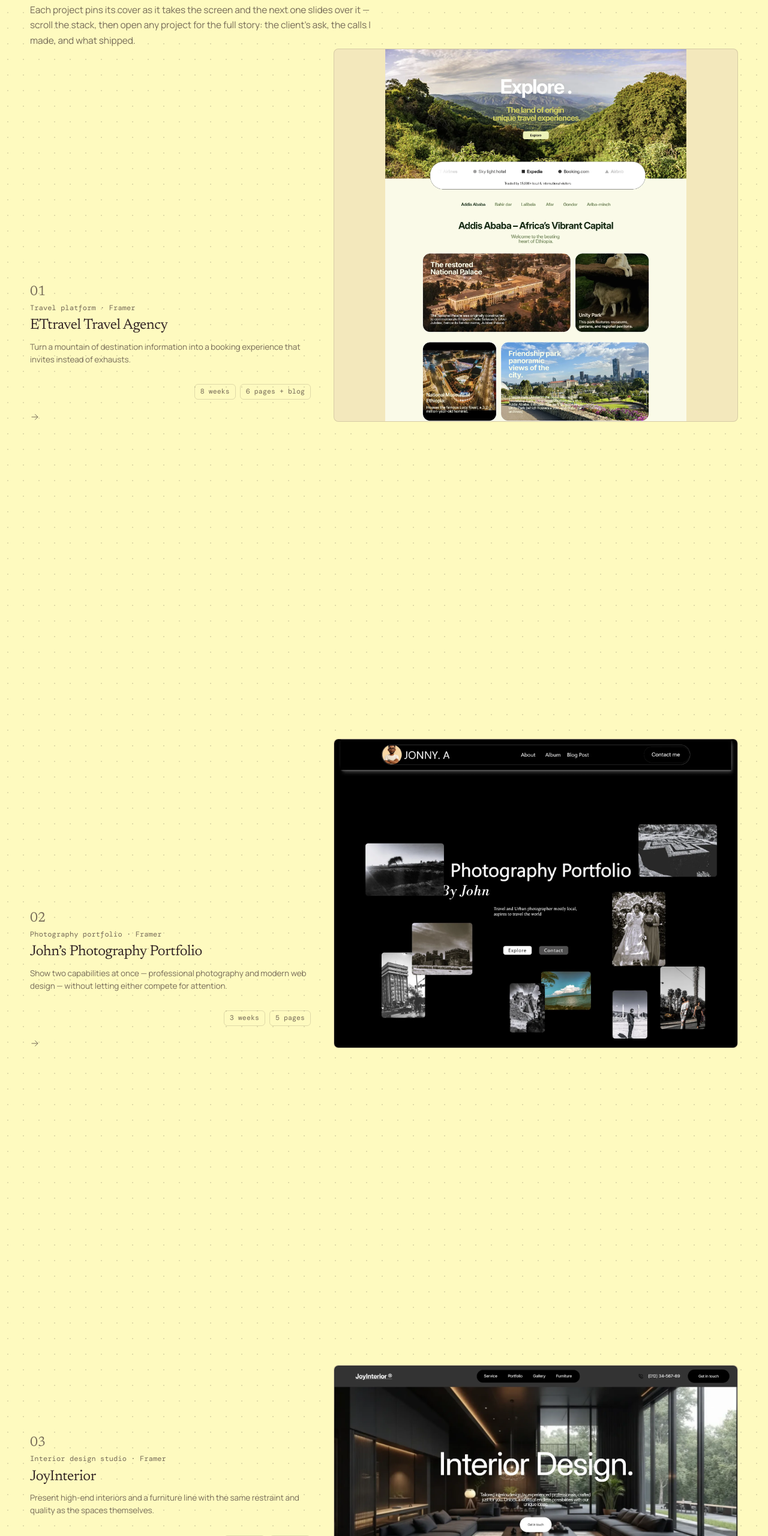
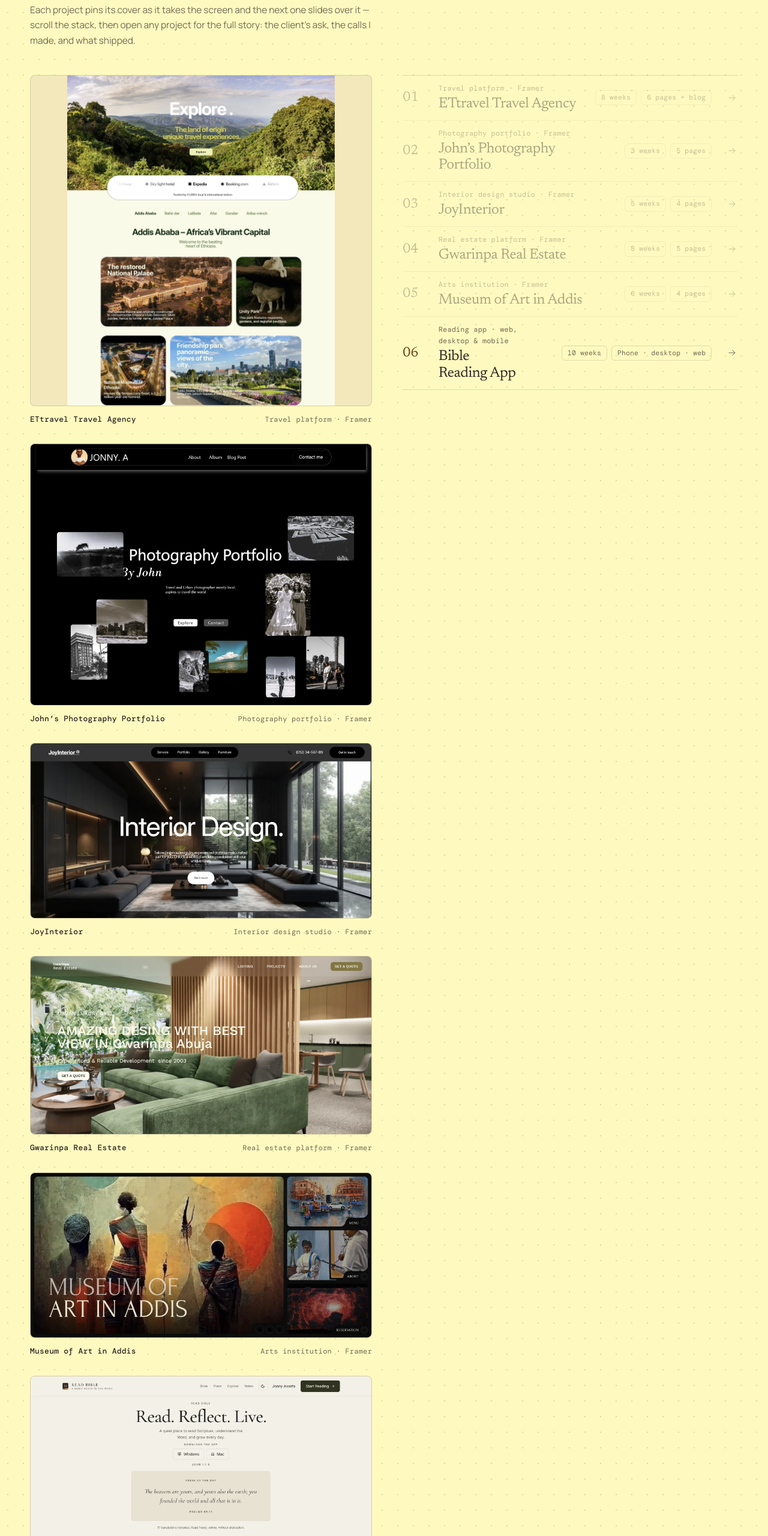
Before and after one commit to joyeking/johns-portfolio, a plain HTML site: page index.html in a window 1280 px wide. Shown: the part 5140-7700 px from the top of the page at 60% size. Drawn offline with nearby package versions, Linux system fonts and the light colour scheme.

Commit message:
Selected work: back to the two-column index, pinned, with layering covers
- Restore the old stage-left / list-right layout, but the stage no longer swaps one picture: every cover is its own sticky card in a single containing block, so each pins at the pin line and the next scrolls up and over it. The section stays fixed for the whole layering.

- The list pins in step with the stage; site.js marks the row whose cover is on top against a 44px band on the pin line (rebuilt on resize), so text and image cannot disagree.

- An in-flow spacer row gives the last card room to pin (a sticky child is constrained by the content box, so padding would not have done it); z-index:var(--i) fixes paint order.

- Rows dim to .4 until lit; the pinned list is height-aware (description below 820px, kind below 640px) so the lit row can never sit under the fold.

- Phone: stage dropped, rows carry their own thumbnails, undimmed — how this section has always read on a small screen.

- Delete the superseded v23 preview-index rules (pointer comment left in place); LEAN_SKIP already keeps the velocity lean off work-index.

```diff
--- a/index.html
+++ b/index.html
@@ -50,73 +50,52 @@ Landing pages and optimisation</p></article><article class="service" data-sc-in>
 Visual style guides
 Typography and colour systems
 Brand storytelling</p></article></div></div></section>
-<section class="section section-line" id="featured" data-sc-act="flow" data-sc-lean><div class="wrap"><p class="kicker">Selected work</p><h2 class="section-heading" data-sc-in data-sc-stagger="55"><span class="kt-w">Selected</span> <span class="kt-w">work,</span> <span class="kt-w">shaped</span> <span class="kt-w">by</span> <span class="kt-w">real</span> <span class="kt-w">challenges.</span></h2><p class="section-copy">Each project pins its cover as it takes the screen and the next one slides over it — scroll the stack, then open any project for the full story: the client’s ask, the calls I made, and what shipped.</p><ol class="work-stack" data-work-stack><li class="work-stack-item">
-<a data-route class="work-stack-inner" href="projects/https-ettravel-framer-website/index.html">
-<div class="work-stack-text" data-sc-in data-sc-stagger="70">
+<section class="section section-line" id="featured" data-sc-act="flow" data-sc-lean><div class="wrap"><p class="kicker">Selected work</p><h2 class="section-heading" data-sc-in data-sc-stagger="55"><span class="kt-w">Selected</span> <span class="kt-w">work,</span> <span class="kt-w">shaped</span> <span class="kt-w">by</span> <span class="kt-w">real</span> <span class="kt-w">challenges.</span></h2><p class="section-copy">Each project pins its cover as it takes the screen and the next one slides over it — scroll the stack, then open any project for the full story: the client’s ask, the calls I made, and what shipped.</p><div class="work-index" data-work-stack>
+<div class="work-stage"><a data-route class="work-stage-card" style="--i:0" data-stage="0" href="projects/https-ettravel-framer-website/index.html">
+<span class="work-stage-img"><img src="assets/work/https-ettravel-framer-website/cover.webp" alt="ETtravel Travel Agency — cover" fetchpriority="high" width="1800" height="2221"></span>
+<span class="work-stage-cap"><b>ETtravel Travel Agency</b><span>Travel platform · Framer</span></span>
+</a><a data-route class="work-stage-card" style="--i:1" data-stage="1" href="projects/https-foolish-checkbox-044906-framer-app/index.html">
+<span class="work-stage-img"><img src="assets/work/https-foolish-checkbox-044906-framer-app/cover.webp" alt="John’s Photography Portfolio — cover" loading="lazy" width="1800" height="1378"></span>
+<span class="work-stage-cap"><b>John’s Photography Portfolio</b><span>Photography portfolio · Framer</span></span>
+</a><a data-route class="work-stage-card" style="--i:2" data-stage="2" href="projects/https-joyinterior-framer-website/index.html">
+<span class="work-stage-img"><img src="assets/work/https-joyinterior-framer-website/cover.webp" alt="JoyInterior — cover" loading="lazy" width="1800" height="923"></span>
+<span class="work-stage-cap"><b>JoyInterior</b><span>Interior design studio · Framer</span></span>
+</a><a data-route class="work-stage-card" style="--i:3" data-stage="3" href="projects/https-gwarinparealestate-framer-website/index.html">
+<span class="work-stage-img"><img src="assets/work/https-gwarinparealestate-framer-website/cover.webp" alt="Gwarinpa Real Estate — cover" loading="lazy" width="1800" height="938"></span>
+<span class="work-stage-cap"><b>Gwarinpa Real Estate</b><span>Real estate platform · Framer</span></span>
+</a><a data-route class="work-stage-card" style="--i:4" data-stage="4" href="projects/museum-of-art-in-addis/index.html">
+<span class="work-stage-img"><img src="assets/work/museum-of-art-in-addis/cover.webp" alt="Museum of Art in Addis — cover" loading="lazy" width="1800" height="871"></span>
+<span class="work-stage-cap"><b>Museum of Art in Addis</b><span>Arts institution · Framer</span></span>
+</a><a data-route class="work-stage-card" style="--i:5" data-stage="5" href="projects/bible-reading-app/index.html">
+<span class="work-stage-img"><img src="assets/work/bible-reading-app/cover.webp" alt="Bible Reading App — cover" loading="lazy" width="1800" height="864"></span>
+<span class="work-stage-cap"><b>Bible Reading App</b><span>Reading app · web, desktop & mobile</span></span>
+</a></div>
+<div class="work-list-col"><ol class="work-list"><li class="work-row-li" data-work-row="0"><a data-route class="work-row" href="projects/https-ettravel-framer-website/index.html">
 <span class="work-row-idx">01</span>
-<span class="kind">Travel platform · Framer</span>
-<h3>ETtravel Travel Agency</h3>
-<p class="work-row-desc">Turn a mountain of destination information into a booking experience that invites instead of exhausts.</p>
+<span class="work-row-main"><span class="work-row-thumb"><img src="assets/work/https-ettravel-framer-website/cover.webp" alt="" loading="lazy"></span><span class="kind">Travel platform · Framer</span><h3>ETtravel Travel Agency</h3><span class="work-row-desc">Turn a mountain of destination information into a booking experience that invites instead of exhausts.</span></span>
 <span class="work-row-meta"><span class="chip">8 weeks</span><span class="chip">6 pages + blog</span></span>
-<span class="work-row-go"><svg class="ic" aria-hidden="true" focusable="false"><use href="#i-arrow-right"/></svg></span>
-</div>
-<figure class="work-stack-fig"><img src="assets/work/https-ettravel-framer-website/cover.webp" alt="ETtravel Travel Agency — cover" loading="lazy" width="1800" height="2221"></figure>
-</a></li><li class="work-stack-item">
-<a data-route class="work-stack-inner" href="projects/https-foolish-checkbox-044906-framer-app/index.html">
-<div class="work-stack-text" data-sc-in data-sc-stagger="70">
+<span class="work-row-go"><svg class="ic" aria-hidden="true" focusable="false"><use href="#i-arrow-right"/></svg></span></a></li><li class="work-row-li" data-work-row="1"><a data-route class="work-row" href="projects/https-foolish-checkbox-044906-framer-app/index.html">
 <span class="work-row-idx">02</span>
-<span class="kind">Photography portfolio · Framer</span>
-<h3>John’s Photography Portfolio</h3>
-<p class="work-row-desc">Show two capabilities at once — professional photography and modern web design — without letting either compete for attention.</p>
+<span class="work-row-main"><span class="work-row-thumb"><img src="assets/work/https-foolish-checkbox-044906-framer-app/cover.webp" alt="" loading="lazy"></span><span class="kind">Photography portfolio · Framer</span><h3>John’s Photography Portfolio</h3><span class="work-row-desc">Show two capabilities at once — professional photography and modern web design — without letting either compete for attention.</span></span>
 <span class="work-row-meta"><span class="chip">3 weeks</span><span class="chip">5 pages</span></span>
-<span class="work-row-go"><svg class="ic" aria-hidden="true" focusable="false"><use href="#i-arrow-right"/></svg></span>
-</div>
-<figure class="work-stack-fig"><img src="assets/work/https-foolish-checkbox-044906-framer-app/cover.webp" alt="John’s Photography Portfolio — cover" loading="lazy" width="1800" height="1378"></figure>
-</a></li><li class="work-stack-item">
-<a data-route class="work-stack-inner" href="projects/https-joyinterior-framer-website/index.html">
-<div class="work-stack-text" data-sc-in data-sc-stagger="70">
+<span class="work-row-go"><svg class="ic" aria-hidden="true" focusable="false"><use href="#i-arrow-right"/></svg></span></a></li><li class="work-row-li" data-work-row="2"><a data-route class="work-row" href="projects/https-joyinterior-framer-website/index.html">
 <span class="work-row-idx">03</span>
-<span class="kind">Interior design studio · Framer</span>
-<h3>JoyInterior</h3>
-<p class="work-row-desc">Present high-end interiors and a furniture line with the same restraint and quality as the spaces themselves.</p>
+<span class="work-row-main"><span class="work-row-thumb"><img src="assets/work/https-joyinterior-framer-website/cover.webp" alt="" loading="lazy"></span><span class="kind">Interior design studio · Framer</span><h3>JoyInterior</h3><span class="work-row-desc">Present high-end interiors and a furniture line with the same restraint and quality as the spaces themselves.</span></span>
 <span class="work-row-meta"><span class="chip">5 weeks</span><span class="chip">4 pages</span></span>
-<span class="work-row-go"><svg class="ic" aria-hidden="true" focusable="false"><use href="#i-arrow-right"/></svg></span>
-</div>
-<figure class="work-stack-fig"><img src="assets/work/https-joyinterior-framer-website/cover.webp" alt="JoyInterior — cover" loading="lazy" width="1800" height="923"></figure>
-</a></li><li class="work-stack-item">
-<a data-route class="work-stack-inner" href="projects/https-gwarinparealestate-framer-website/index.html">
-<div class="work-stack-text" data-sc-in data-sc-stagger="70">
+<span class="work-row-go"><svg class="ic" aria-hidden="true" focusable="false"><use href="#i-arrow-right"/></svg></span></a></li><li class="work-row-li" data-work-row="3"><a data-route class="work-row" href="projects/https-gwarinparealestate-framer-website/index.html">
 <span class="work-row-idx">04</span>
-<span class="kind">Real estate platform · Framer</span>
-<h3>Gwarinpa Real Estate</h3>
-<p class="work-row-desc">Give a luxury property brand a stage that still lets visitors find, understand and enquire about listings fast.</p>
+<span class="work-row-main"><span class="work-row-thumb"><img src="assets/work/https-gwarinparealestate-framer-website/cover.webp" alt="" loading="lazy"></span><span class="kind">Real estate platform · Framer</span><h3>Gwarinpa Real Estate</h3><span class="work-row-desc">Give a luxury property brand a stage that still lets visitors find, understand and enquire about listings fast.</span></span>
 <span class="work-row-meta"><span class="chip">8 weeks</span><span class="chip">5 pages</span></span>
-<span class="work-row-go"><svg class="ic" aria-hidden="true" focusable="false"><use href="#i-arrow-right"/></svg></span>
-</div>
-<figure class="work-stack-fig"><img src="assets/work/https-gwarinparealestate-framer-website/cover.webp" alt="Gwarinpa Real Estate — cover" loading="lazy" width="1800" height="938"></figure>
-</a></li><li class="work-stack-item">
-<a data-route class="work-stack-inner" href="projects/museum-of-art-in-addis/index.html">
-<div class="work-stack-text" data-sc-in data-sc-stagger="70">
+<span class="work-row-go"><svg class="ic" aria-hidden="true" focusable="false"><use href="#i-arrow-right"/></svg></span></a></li><li class="work-row-li" data-work-row="4"><a data-route class="work-row" href="projects/museum-of-art-in-addis/index.html">
 <span class="work-row-idx">05</span>
-<span class="kind">Arts institution · Framer</span>
-<h3>Museum of Art in Addis</h3>
-<p class="work-row-desc">Give a cultural institution its first real digital presence — one that could grow without losing its voice.</p>
+<span class="work-row-main"><span class="work-row-thumb"><img src="assets/work/museum-of-art-in-addis/cover.webp" alt="" loading="lazy"></span><span class="kind">Arts institution · Framer</span><h3>Museum of Art in Addis</h3><span class="work-row-desc">Give a cultural institution its first real digital presence — one that could grow without losing its voice.</span></span>
 <span class="work-row-meta"><span class="chip">6 weeks</span><span class="chip">4 pages</span></span>
-<span class="work-row-go"><svg class="ic" aria-hidden="true" focusable="false"><use href="#i-arrow-right"/></svg></span>
-</div>
-<figure class="work-stack-fig"><img src="assets/work/museum-of-art-in-addis/cover.webp" alt="Museum of Art in Addis — cover" loading="lazy" width="1800" height="871"></figure>
-</a></li><li class="work-stack-item">
-<a data-route class="work-stack-inner" href="projects/bible-reading-app/index.html">
-<div class="work-stack-text" data-sc-in data-sc-stagger="70">
+<span class="work-row-go"><svg class="ic" aria-hidden="true" focusable="false"><use href="#i-arrow-right"/></svg></span></a></li><li class="work-row-li" data-work-row="5"><a data-route class="work-row" href="projects/bible-reading-app/index.html">
 <span class="work-row-idx">06</span>
-<span class="kind">Reading app · web, desktop & mobile</span>
-<h3>Bible Reading App</h3>
-<p class="work-row-desc">Make a long, dense text feel calm, legible and worth returning to every day.</p>
+<span class="work-row-main"><span class="work-row-thumb"><img src="assets/work/bible-reading-app/cover.webp" alt="" loading="lazy"></span><span class="kind">Reading app · web, desktop & mobile</span><h3>Bible Reading App</h3><span class="work-row-desc">Make a long, dense text feel calm, legible and worth returning to every day.</span></span>
 <span class="work-row-meta"><span class="chip">10 weeks</span><span class="chip">Phone · desktop · web</span></span>
-<span class="work-row-go"><svg class="ic" aria-hidden="true" focusable="false"><use href="#i-arrow-right"/></svg></span>
-</div>
-<figure class="work-stack-fig"><img src="assets/work/bible-reading-app/cover.webp" alt="Bible Reading App — cover" loading="lazy" width="1800" height="864"></figure>
-</a></li></ol><p class="case-more"><a data-route class="button alt" href="projects/index.html">All projects &amp; archive <svg class="ic" aria-hidden="true" focusable="false"><use href="#i-arrow-right"/></svg></a></p></div></section>
+<span class="work-row-go"><svg class="ic" aria-hidden="true" focusable="false"><use href="#i-arrow-right"/></svg></span></a></li></ol></div>
+</div><p class="case-more"><a data-route class="button alt" href="projects/index.html">All projects &amp; archive <svg class="ic" aria-hidden="true" focusable="false"><use href="#i-arrow-right"/></svg></a></p></div></section>
 <section class="section section-line" data-ground="tint" data-sc-act="flow" data-sc-lean><div class="wrap">
 <p class="kicker">More of the work</p>
 <h2 class="section-heading" data-sc-in data-sc-stagger="55"><span class="kt-w">Phone</span> <span class="kt-w">UI</span> <span class="kt-w">/</span> <span class="kt-w">UX</span> <span class="kt-w">and</span> <span class="kt-w">graphic</span> <span class="kt-w">design.</span></h2>
--- a/site.js
+++ b/site.js
@@ -79,23 +79,39 @@
     iframe.setAttribute('allow','fullscreen');
     screen.replaceChildren(iframe);
   }));
-  // SELECTED WORK — the stacked covers decide their own row.
-  // Each cover is `position: sticky` inside its own <li>: one cover pins, the
-  // next slides over it, and the covers layer as the reader scrolls. What the
-  // script owes that layout is only the HIGHLIGHT — the row whose cover is
-  // actually on top is the active one. The observer watches a thin band sitting
-  // at the pin line, and a pinned cover is inside that band for exactly as long
-  // as it is pinned, so text and image cannot drift apart. No timers, no scroll
-  // handler, no per-frame layout reads. Without IntersectionObserver the rows
-  // are simply all active, which is the undimmed list.
+  // SELECTED WORK — the pinned index decides its own highlight.
+  // Every cover card is `position:sticky` in one shared column, so a card pins
+  // at the pin line, holds, and the next card scrolls up and over it. What the
+  // script owes that layout is only the ROW: the row whose cover is actually on
+  // top is the active one. The observer watches a 44px band sitting exactly on
+  // the pin line (104px, the same `top` the cards stick at), so a card joins the
+  // set at the moment it lands on top and leaves it only when the stack finally
+  // unpins — the highlight can never disagree with the picture. Active is the
+  // NEWEST card in the band, which is by definition the one you can see.
+  // No timers, no scroll handler, no per-frame layout reads; the band is rebuilt
+  // on resize so its edges keep matching the pin line at any window height.
+  // Without IntersectionObserver the rows are simply all lit — the plain list.
   document.querySelectorAll('[data-work-stack]').forEach(stack=>{
-    const items=Array.from(stack.querySelectorAll('.work-stack-item'));
-    if(!items.length)return;
-    if(!('IntersectionObserver' in window)){items.forEach(i=>i.classList.add('is-active'));return}
-    const io=new IntersectionObserver(entries=>{
-      entries.forEach(e=>e.target.classList.toggle('is-active',e.isIntersecting));
-    },{rootMargin:'-11% 0px -85% 0px',threshold:0});
-    items.forEach(i=>io.observe(i.querySelector('.work-stack-inner')||i));
+    const cards=Array.from(stack.querySelectorAll('[data-stage]'));
+    const rows=Array.from(stack.querySelectorAll('[data-work-row]'));
+    if(!cards.length||!rows.length)return;
+    const mark=k=>rows.forEach((r,i)=>r.classList.toggle('is-active',i===k));
+    if(!('IntersectionObserver' in window)){rows.forEach(r=>r.classList.add('is-active'));return}
+    const PIN=104,HOLD=44;
+    let io=null,timer=null;
+    const live=new Set();
+    const build=()=>{
+      if(io)io.disconnect();
+      live.clear();
+      const bottom=Math.max(1,window.innerHeight-(PIN+HOLD));
+      io=new IntersectionObserver(entries=>{
+        entries.forEach(e=>{const i=Number(e.target.dataset.stage);e.isIntersecting?live.add(i):live.delete(i)});
+        mark(live.size?Math.max.apply(null,[...live]):-1);
+      },{rootMargin:`-${PIN}px 0px -${bottom}px 0px`,threshold:0});
+      cards.forEach(c=>io.observe(c));
+    };
+    build();
+    window.addEventListener('resize',()=>{clearTimeout(timer);timer=setTimeout(build,150)});
   });
 
   // /projects/ FILTER RAIL — buttons show or hide plates. State only moves here:
```
Also changed, not shown: build_site.mjs (+32 -28 lines), site.css.
